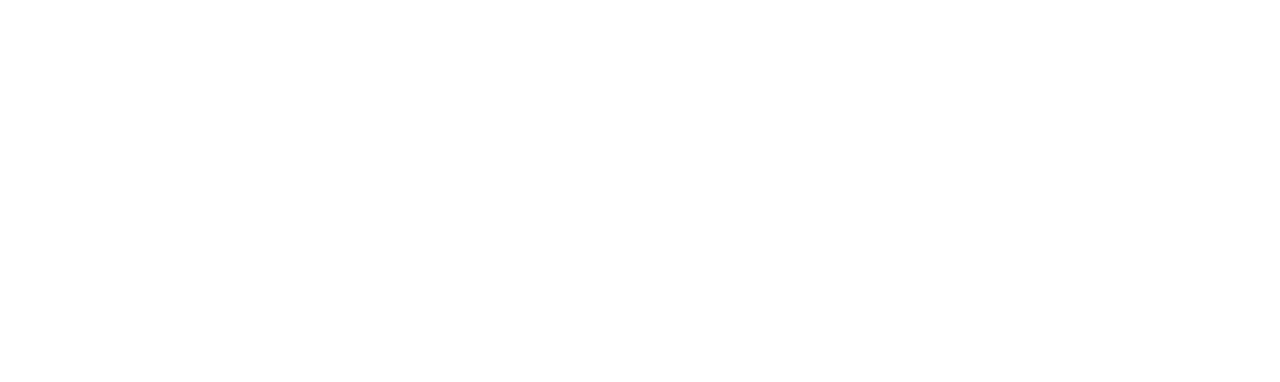
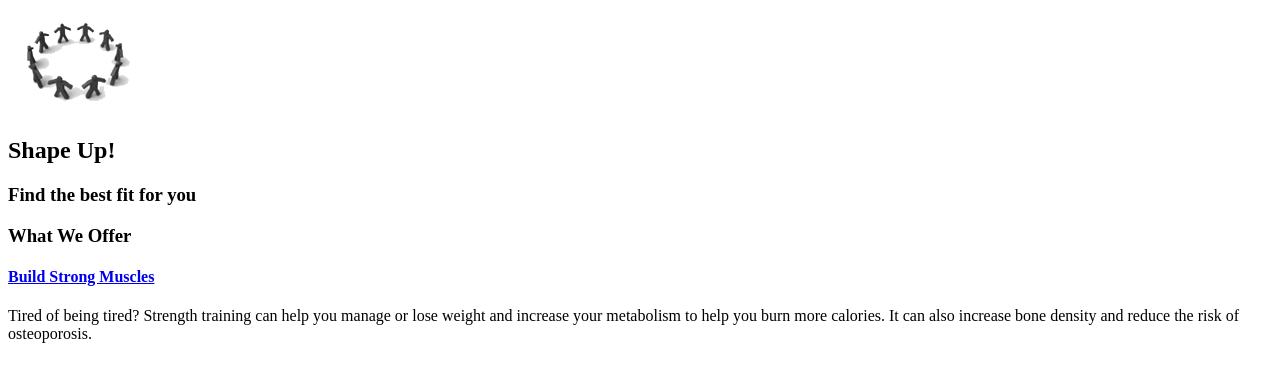
Before and after one commit to juliaduggan/ShapeUp, a plain HTML site: page index.html in a window 1280 px wide. Drawn offline with Linux system fonts and the light colour scheme.

Commit message:
Add files via upload

```diff
--- a/index.html
+++ b/index.html
@@ -3,10 +3,25 @@
 <html lang="en">
 <head>
 	<meta charset="utf-8" />
-	<title></title>
+	<title>Shape Up!</title>
 </head>
 
 <body>
+	<header>
+		<img src="images/shape_up_logo.png" alt="Logo Image">
+		<h2>Shape Up!</h2>
+		<h3>Find the best fit for you</h3>
+	</header>
 
+	<main>
+		<h3>What We Offer</h3>
+		<a href="strength/index.html"><h4>Build Strong Muscles</h4></a>
+		<p>Tired of being tired? Strength training can help you manage or lose weight and increase your metabolism to help you burn more calories. It can also increase bone density and reduce the risk of osteoporosis.</p>
+
+	</main>
+
+	<footer>
+
+	</footer>
 </body>
 </html>
```
